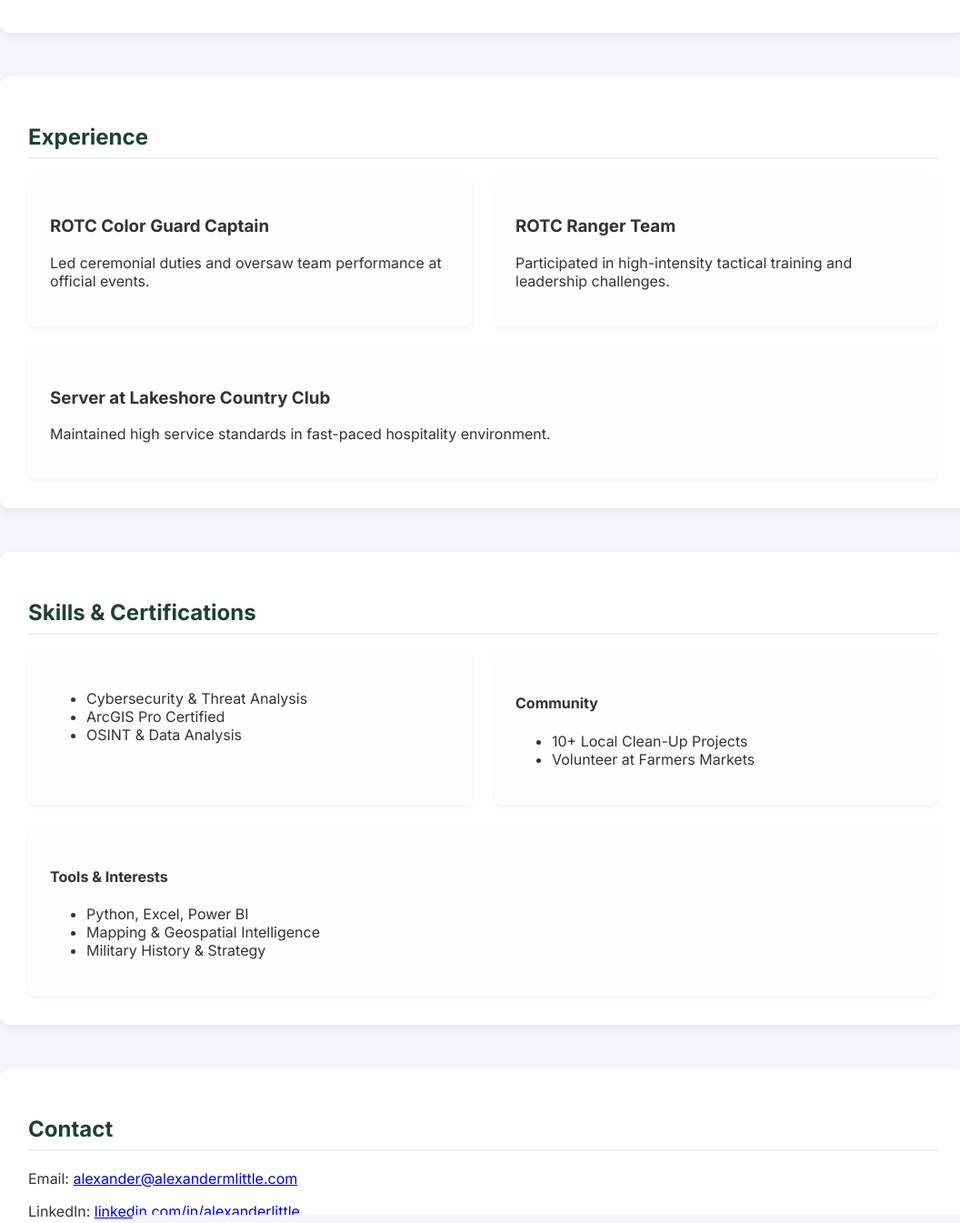
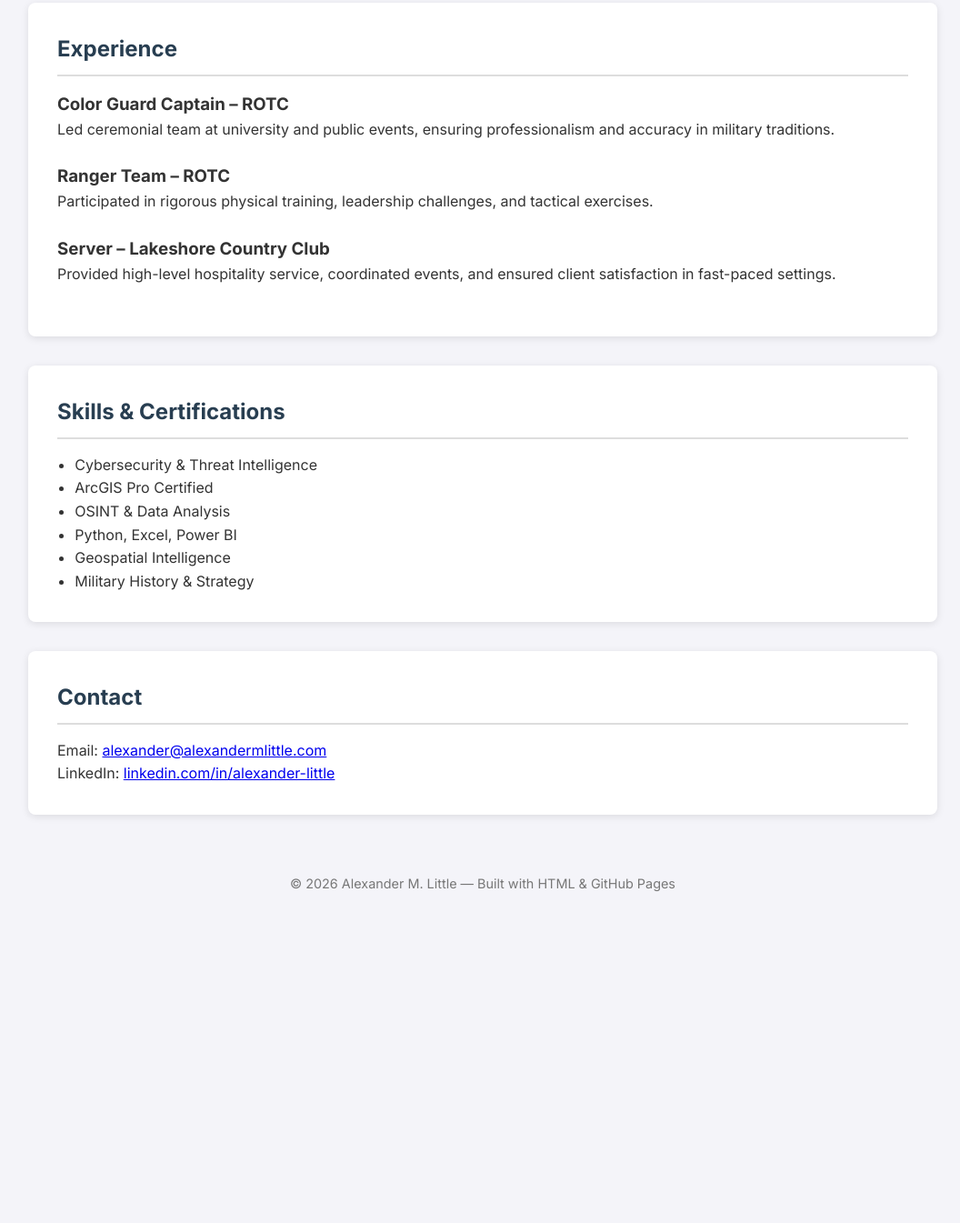
Before and after one commit to alexanderlil06/alexandermlittle.github.io, a plain HTML site: page index.html in a window 1280 px wide. Shown: the part 443-1788 px from the top of the page at 91% size, without its empty margins (109-1165 px from the left). After the commit the page ends 1458 px from the top, so only its background shows below. Drawn offline with Linux system fonts and the light colour scheme.

Commit message:
Update index.html

```diff
--- a/index.html
+++ b/index.html
@@ -3,24 +3,31 @@
 <head>
   <meta charset="UTF-8" />
   <meta name="viewport" content="width=device-width, initial-scale=1.0" />
-  <title>Alexander Little | Portfolio</title>
+  <title>Alexander Little | Resume & Portfolio</title>
   <link href="https://fonts.googleapis.com/css2?family=Inter:wght@400;700&display=swap" rel="stylesheet" />
   <style>
+    * {
+      box-sizing: border-box;
+      margin: 0;
+      padding: 0;
+    }
     body {
-      margin: 0;
       font-family: 'Inter', sans-serif;
       background: #f4f4f9;
       color: #333;
+      line-height: 1.6;
     }
     header {
-      background: linear-gradient(to right, #1f4037, #99f2c8);
+      background: linear-gradient(to right, #283e51, #485563);
       padding: 2rem;
       text-align: center;
       color: white;
     }
     header h1 {
-      font-size: 2.5rem;
-      margin-bottom: 0.5rem;
+      font-size: 2.8rem;
+    }
+    nav {
+      margin-top: 1rem;
     }
     nav a {
       margin: 0 1rem;
@@ -30,54 +37,48 @@
     }
     section {
       max-width: 1000px;
-      margin: 3rem auto;
+      margin: 2rem auto;
       padding: 2rem;
       background: white;
-      border-radius: 12px;
-      box-shadow: 0 4px 10px rgba(0,0,0,0.05);
+      border-radius: 8px;
+      box-shadow: 0 2px 8px rgba(0,0,0,0.1);
     }
     h2 {
-      color: #1f4037;
-      border-bottom: 2px solid #eee;
+      color: #283e51;
+      border-bottom: 2px solid #ddd;
+      margin-bottom: 1rem;
       padding-bottom: 0.5rem;
     }
-    .grid {
-      display: flex;
-      flex-wrap: wrap;
-      gap: 1.5rem;
+    ul {
+      padding-left: 1.2rem;
     }
     .card {
-      flex: 1 1 30%;
-      background: #fefefe;
-      padding: 1.5rem;
-      border-radius: 8px;
-      box-shadow: 0 2px 5px rgba(0,0,0,0.05);
+      margin-bottom: 1.5rem;
     }
     footer {
       text-align: center;
       padding: 2rem;
-      color: #888;
       font-size: 0.9rem;
+      color: #777;
     }
-    .btn {
+    a.button {
       display: inline-block;
       margin-top: 1rem;
-      padding: 0.5rem 1rem;
-      border-radius: 4px;
-      background: #1f4037;
+      padding: 0.6rem 1.2rem;
+      background: #283e51;
       color: white;
       text-decoration: none;
-      font-weight: bold;
+      border-radius: 4px;
     }
   </style>
 </head>
 <body>
   <header>
-    <h1>Alexander Little</h1>
+    <h1>Alexander M. Little</h1>
     <p>ROTC Cadet | Applied Intelligence Major | Cybersecurity Enthusiast</p>
     <nav>
       <a href="#about">About</a>
-      <a href="#experience">Experience</a>
+      <a href="#resume">Resume</a>
       <a href="#skills">Skills</a>
       <a href="#contact">Contact</a>
     </nav>
@@ -86,64 +87,46 @@
   <section id="about">
     <h2>About Me</h2>
     <p>
-      I'm Alexander Little, a driven Applied Intelligence major and ROTC Cadet at Gannon University. My mission is to use data-driven intelligence and cybersecurity tools to protect and serve our nation. With a passion for national security, leadership, and problem-solving, I thrive at the intersection of technology and service.
+      I'm a motivated student at Gannon University majoring in Applied Intelligence. As an ROTC Cadet and Color Guard Captain, I blend leadership with service, and bring a passion for national security, problem-solving, and cybersecurity.
     </p>
   </section>
 
-  <section id="experience">
+  <section id="resume">
     <h2>Experience</h2>
-    <div class="grid">
     <div class="card">
-        <h3>ROTC Color Guard Captain</h3>
-        <p>Led ceremonial duties and oversaw team performance at official events.</p>
+      <h3>Color Guard Captain – ROTC</h3>
+      <p>Led ceremonial team at university and public events, ensuring professionalism and accuracy in military traditions.</p>
     </div>
     <div class="card">
-        <h3>ROTC Ranger Team</h3>
-        <p>Participated in high-intensity tactical training and leadership challenges.</p>
+      <h3>Ranger Team – ROTC</h3>
+      <p>Participated in rigorous physical training, leadership challenges, and tactical exercises.</p>
     </div>
     <div class="card">
-        <h3>Server at Lakeshore Country Club</h3>
-        <p>Maintained high service standards in fast-paced hospitality environment.</p>
-      </div>
+      <h3>Server – Lakeshore Country Club</h3>
+      <p>Provided high-level hospitality service, coordinated events, and ensured client satisfaction in fast-paced settings.</p>
     </div>
   </section>
 
   <section id="skills">
     <h2>Skills & Certifications</h2>
-    <div class="grid">
-      <div class="card">
     <ul>
-          <li>Cybersecurity & Threat Analysis</li>
+      <li>Cybersecurity & Threat Intelligence</li>
       <li>ArcGIS Pro Certified</li>
       <li>OSINT & Data Analysis</li>
-        </ul>
-      </div>
-      <div class="card">
-        <h4>Community</h4>
-        <ul>
-          <li>10+ Local Clean-Up Projects</li>
-          <li>Volunteer at Farmers Markets</li>
-        </ul>
-      </div>
-      <div class="card">
-        <h4>Tools & Interests</h4>
-        <ul>
       <li>Python, Excel, Power BI</li>
-          <li>Mapping & Geospatial Intelligence</li>
+      <li>Geospatial Intelligence</li>
       <li>Military History & Strategy</li>
     </ul>
-      </div>
-    </div>
   </section>
 
   <section id="contact">
     <h2>Contact</h2>
     <p>Email: <a href="mailto:alexander@alexandermlittle.com">alexander@alexandermlittle.com</a></p>
-    <p>LinkedIn: <a href="https://linkedin.com/in/alexanderlittle" target="_blank">linkedin.com/in/alexanderlittle</a></p>
+    <p>LinkedIn: <a href="https://www.linkedin.com/in/alexander-little-92566830b/" target="_blank">linkedin.com/in/alexander-little</a></p>
   </section>
 
   <footer>
-    © 2026 Alexander M. Little — Built with HTML & GitHub Pages
+    &copy; 2026 Alexander M. Little — Built with HTML & GitHub Pages
   </footer>
 </body>
 </html>
```
Lines whose indentation alone changed are shown as unchanged.
